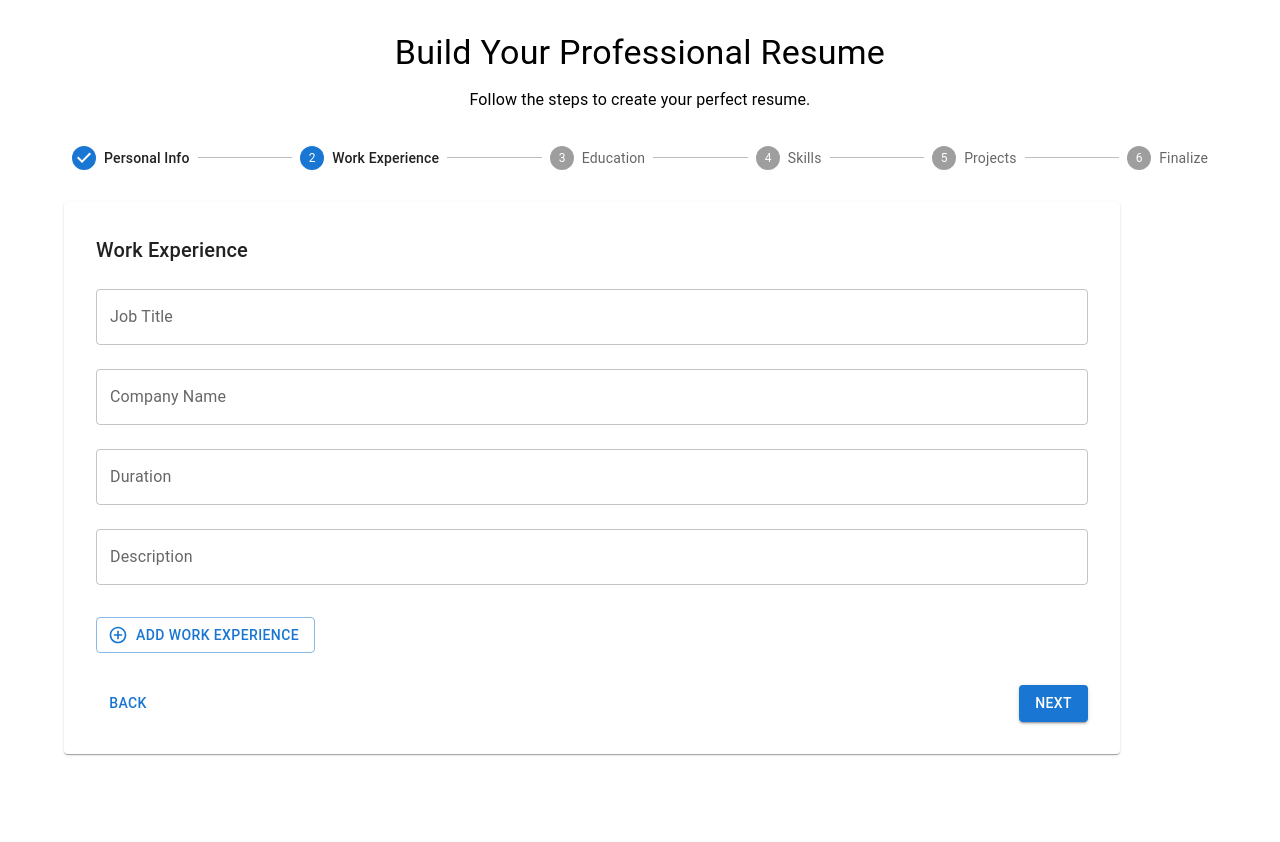
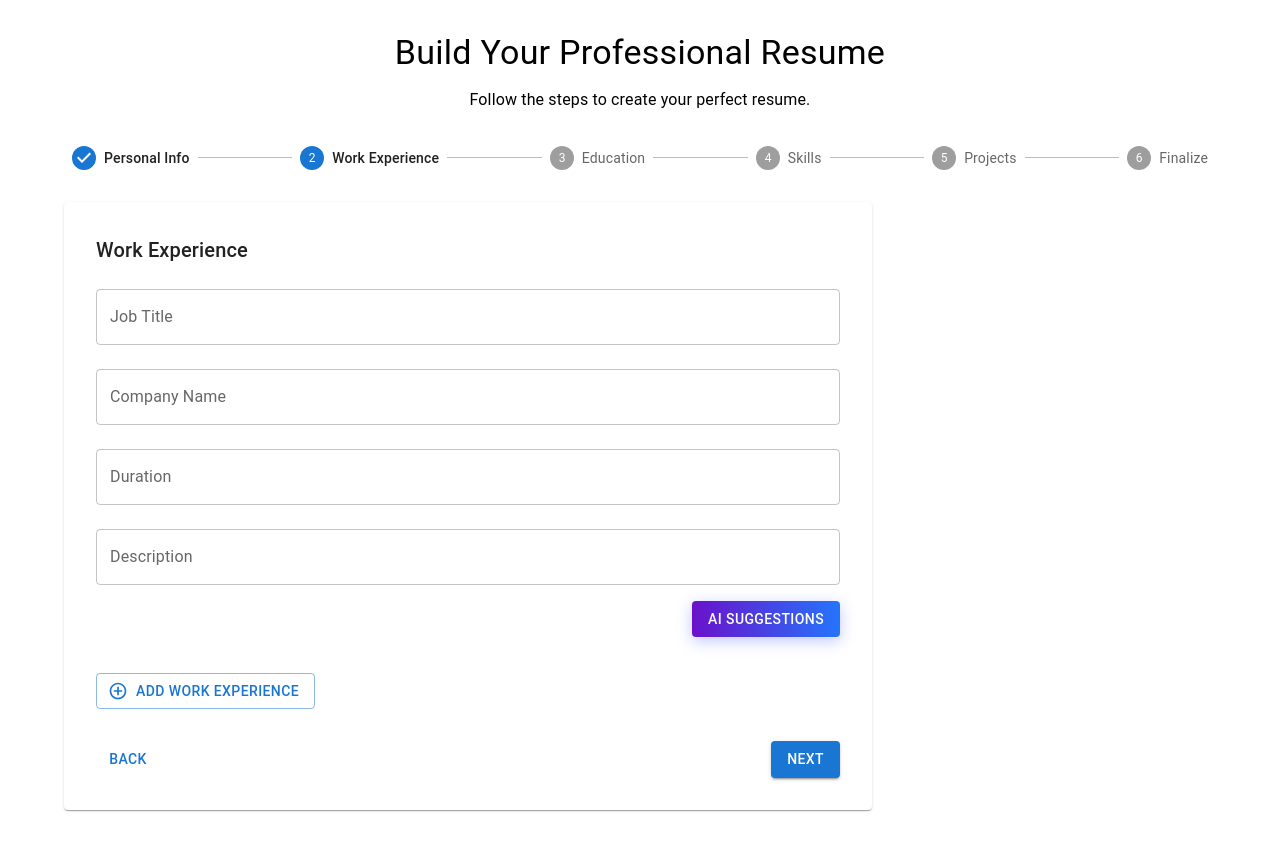
Before and after one commit to simden012/resume-builder, a React (Create React App) app in the folder client/: page /resume-builder in a window 1280 px wide. Both pictures are taken after a click on the button "NEXT". Before the commit the page ends 800 px from the top, so only its background shows below. Built offline with nearby package versions, Linux system fonts and the light colour scheme.

Commit message:
added ai suggestions button for work experience

```diff
--- a/client/src/pages/createResume.tsx
+++ b/client/src/pages/createResume.tsx
@@ -77,16 +77,9 @@ const CreateResume = () => {
   const addProject = () =>
     setProjects([...projects, { name: "", description: "" }]);
 
-  // Handle Input Changes
-  type WorkExperienceField =
-    | "jobTitle"
-    | "company"
-    | "duration"
-    | "description";
-
   const handleWorkExperienceChange = (
     index: number,
-    field: WorkExperienceField,
+    field: keyof WorkExperience,
     value: string
   ) => {
     const updatedExperiences = [...workExperiences];
@@ -176,7 +169,8 @@ const CreateResume = () => {
                   Work Experience
                 </Typography>
                 {workExperiences.map((experience, index) => (
-                  <Box key={index} sx={{ mb: 3, position: "relative" }}>
+                  <Box key={index} sx={{ mb: 10, position: "relative" }}>
+                    {/* Remove Work Experience Button */}
                     {index > 0 && (
                       <IconButton
                         sx={{
@@ -194,6 +188,8 @@ const CreateResume = () => {
                         <CloseIcon />
                       </IconButton>
                     )}
+
+                    {/* Job Title */}
                     <TextField
                       fullWidth
                       label="Job Title"
@@ -208,6 +204,8 @@ const CreateResume = () => {
                         )
                       }
                     />
+
+                    {/* Company Name */}
                     <TextField
                       fullWidth
                       label="Company Name"
@@ -222,6 +220,8 @@ const CreateResume = () => {
                         )
                       }
                     />
+
+                    {/* Duration */}
                     <TextField
                       fullWidth
                       label="Duration"
@@ -236,6 +236,9 @@ const CreateResume = () => {
                         )
                       }
                     />
+
+                    {/* Description with AI Suggestions */}
+                    <Box sx={{ position: "relative" }}>
                       <TextField
                         fullWidth
                         label="Description"
@@ -250,8 +253,56 @@ const CreateResume = () => {
                           )
                         }
                       />
+                      <Button
+                        variant="contained"
+                        color="secondary"
+                        sx={{
+                          mt: 1,
+                          float: "right",
+                          background:
+                            "linear-gradient(to right, #6a11cb, #2575fc)",
+                          color: "#fff",
+                          boxShadow: "0px 4px 15px rgba(101, 118, 255, 0.4)",
+                          "&:hover": {
+                            background:
+                              "linear-gradient(to right, #4a00e0, #8e2de2)",
+                          },
+                        }}
+                        onClick={async () => {
+                          try {
+                            const response = await fetch(
+                              "http://127.0.0.1:8000/ai-suggestions",
+                              {
+                                method: "POST",
+                                headers: { "Content-Type": "application/json" },
+                                body: JSON.stringify({
+                                  description: experience.description,
+                                }),
+                              }
+                            );
+                            const data = await response.json();
+
+                            // Append AI suggestion to the description
+                            handleWorkExperienceChange(
+                              index,
+                              "description",
+                              data.suggestion
+                            );
+                          } catch (error) {
+                            console.error(
+                              "Error fetching AI suggestions:",
+                              error
+                            );
+                          }
+                        }}
+                      >
+                        AI Suggestions
+                      </Button>
+                    </Box>
                   </Box>
                 ))}
+
+                {/* Add Work Experience Button */}
                 <Button
                   variant="outlined"
                   startIcon={<AddCircleOutlineIcon />}
```
Lines whose indentation alone changed are shown as unchanged.
